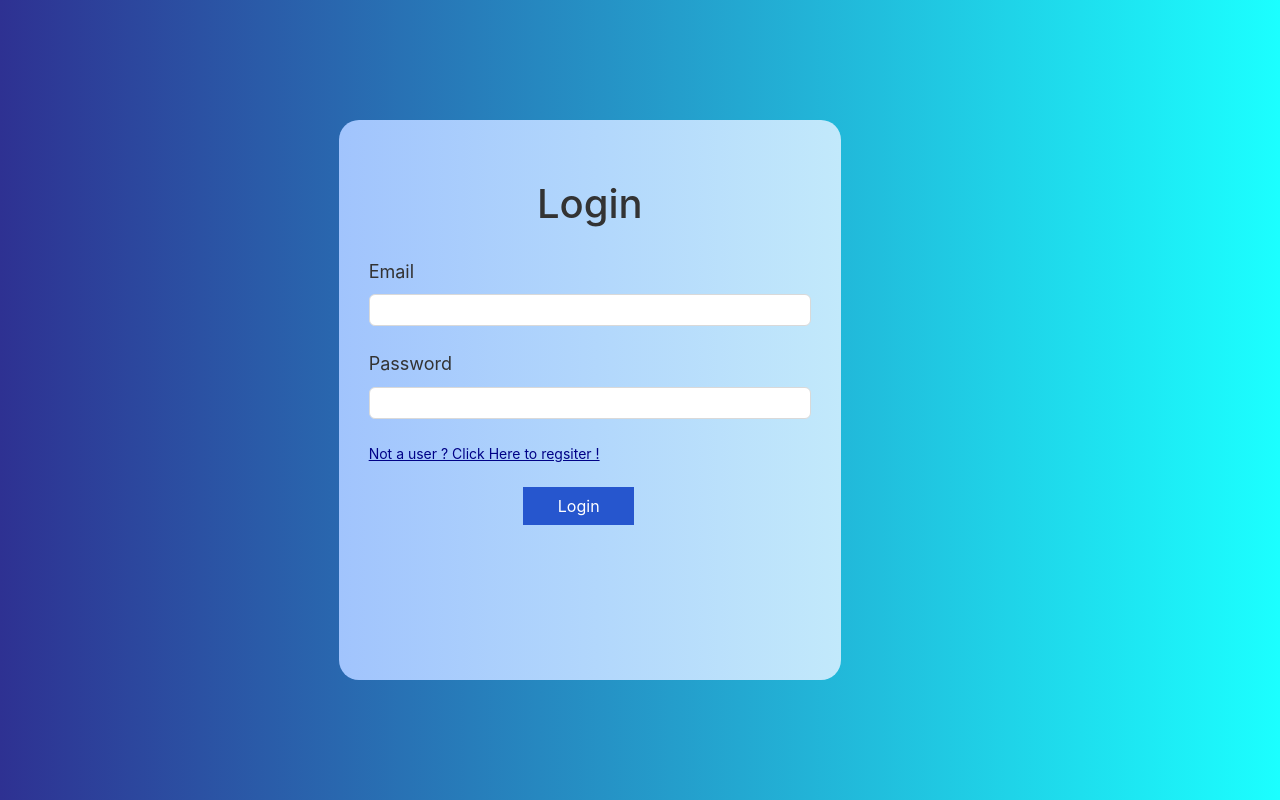
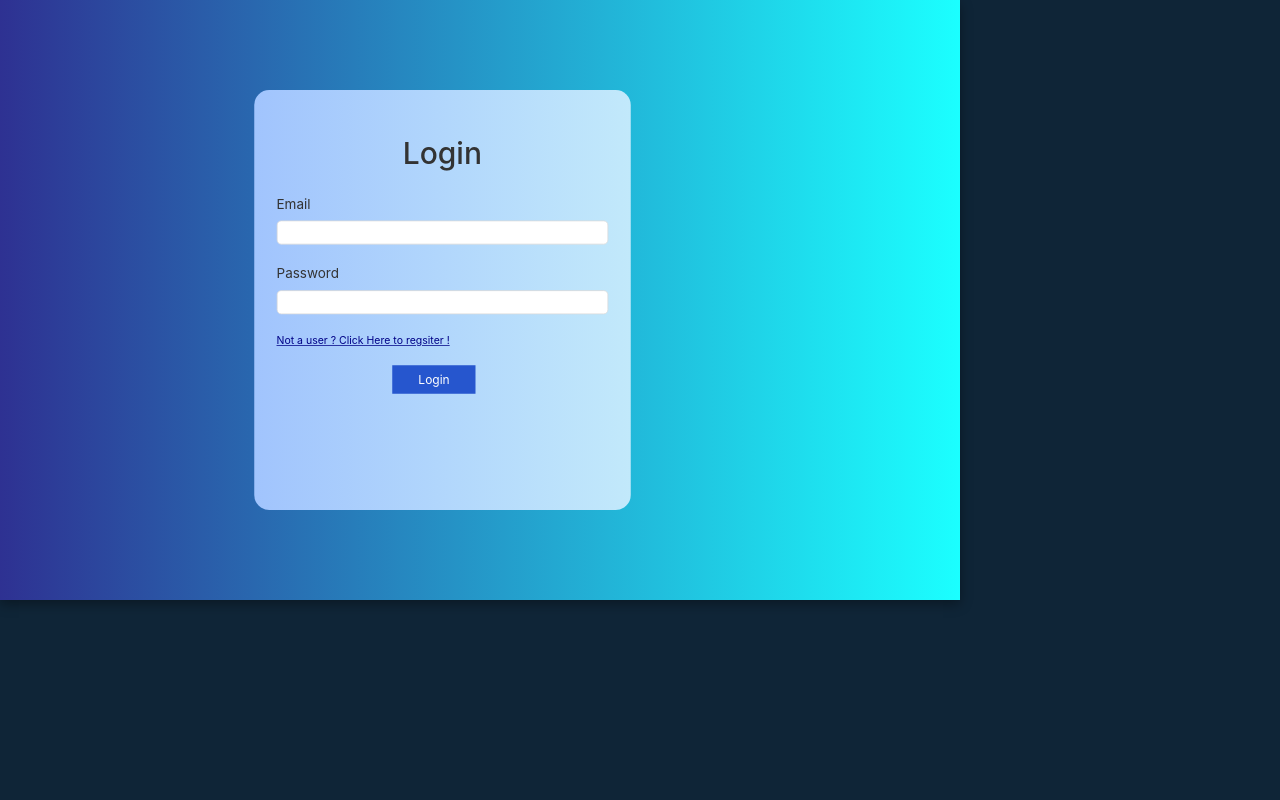
Before and after one commit to RaviIIT/DeepEigen-Project, a React (Create React App) app in the folder client/updates-tracker/: page /login in a window 1280 px wide. Built offline with nearby package versions, Linux system fonts and the light colour scheme; a web font is replaced by a local one.

Commit message:
Zoom effects

```diff
--- a/client/updates-tracker/src/App.css
+++ b/client/updates-tracker/src/App.css
@@ -36,10 +36,3 @@
     transform: rotate(360deg);
   }
 }
-
-body {
-  transform: scale(0.75);
-  transform-origin: top left;
-  width: 133.33%;
-  overflow-x: hidden;
-}
--- a/client/updates-tracker/src/index.css
+++ b/client/updates-tracker/src/index.css
@@ -5,6 +5,10 @@ body {
     sans-serif;
   -webkit-font-smoothing: antialiased;
   -moz-osx-font-smoothing: grayscale;
+  transform: scale(0.75);
+  transform-origin: top left;
+  width: 133.33%;
+  overflow-x: hidden;
 }
 
 code {
```
